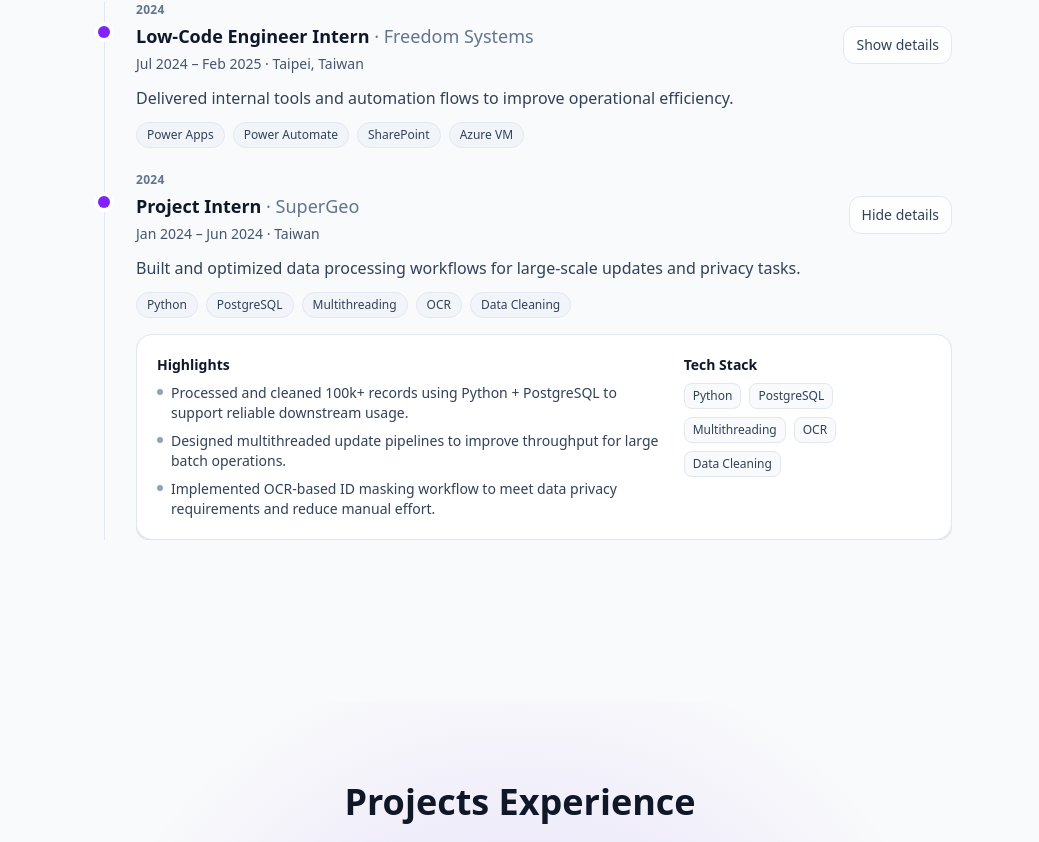
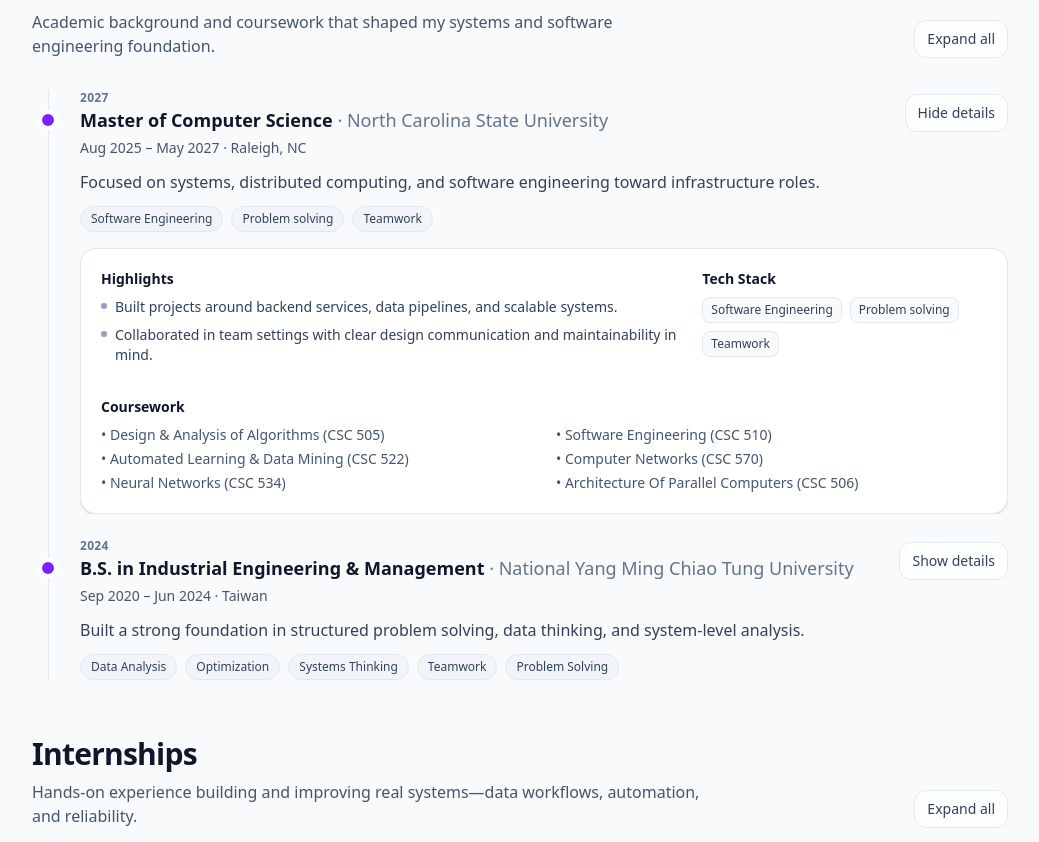
Before and after one commit to hkc619/portfolio, a Next.js app: page / in a window 1280 px wide. Shown: the part 1698-2540 px from the top of the page, without its empty margins (120-1159 px from the left). Built offline with nearby package versions, Linux system fonts and the light colour scheme.

Commit message:
experience and projectmodal update

```diff
--- a/src/app/page.tsx
+++ b/src/app/page.tsx
@@ -16,7 +16,7 @@
       <section id="about" className="h-screen snap-start scroll-mt-16">
         <About />
       </section>
-      <section id="experience" className="h-screen snap-start scroll-mt-16">
+      <section id="experience" className="snap-start scroll-mt-16">
         <Experience />
       </section>
       <section id="projects" className="snap-start scroll-mt-16">
--- a/src/components/Experience.tsx
+++ b/src/components/Experience.tsx
@@ -14,15 +14,88 @@
   summary: string; // 1-liner
   bullets: string[];
   stack: string[];
+  coursework?: string[];
   links?: { label: string; href: string }[];
 };
 
-const experiences: ExperienceItem[] = [
+function cn(...classes: Array<string | false | undefined | null>) {
+  return classes.filter(Boolean).join(" ");
+}
+
+function formatRange(start: string, end: string) {
+  const fmt = (s: string) => {
+    if (s === "Present") return "Present";
+    const [y, m] = s.split("-");
+    const month = Number(m);
+    const map = ["Jan","Feb","Mar","Apr","May","Jun","Jul","Aug","Sep","Oct","Nov","Dec"];
+    return `${map[month - 1]} ${y}`;
+  };
+  return `${fmt(start)} – ${fmt(end)}`;
+}
+
+const fadeUp = {
+  hidden: { opacity: 0, y: 14 },
+  show: { opacity: 1, y: 0 },
+};
+
+const educationItems: ExperienceItem[] = [
+  {
+    id: "ncsu-mcs",
+    start: "2025-08",
+    end: "2027-05",
+    yearLabel: "2027",
+    title: "Master of Computer Science",
+    org: "North Carolina State University",
+    location: "Raleigh, NC",
+    summary:
+      "Focused on systems, distributed computing, and software engineering toward infrastructure roles.",
+    bullets: [
+      "Built projects around backend services, data pipelines, and scalable systems.",
+      "Collaborated in team settings with clear design communication and maintainability in mind.",
+    ],
+    stack: ["Software Engineering", "Problem solving", "Teamwork"],
+    coursework: [
+      "Design & Analysis of Algorithms (CSC 505)",
+      "Software Engineering (CSC 510)",
+      "Automated Learning & Data Mining (CSC 522)",
+      "Computer Networks (CSC 570)",
+      "Neural Networks (CSC 534)",
+      "Architecture Of Parallel Computers (CSC 506)",
+    ],
+    // links: [{ label: "Coursework", href: "/coursework" }],
+  },
+  {
+    id: "nycu-ie",
+    start: "2020-09",
+    end: "2024-06",
+    yearLabel: "2024",
+    title: "B.S. in Industrial Engineering & Management",
+    org: "National Yang Ming Chiao Tung University",
+    location: "Taiwan",
+    summary:
+      "Built a strong foundation in structured problem solving, data thinking, and system-level analysis.",
+    bullets: [
+      "Developed analytical thinking through operations research and data-driven decision making.",
+      "Strengthened collaboration and communication through team projects and presentations.",
+    ],
+    stack: ["Data Analysis", "Optimization", "Systems Thinking", "Teamwork", "Problem Solving"],
+    coursework: [
+      "OOP",
+      "Data Structure",
+      "Algorithms",
+      "Operating Systems",
+      "Cloud Computing",
+      "Deep Learning"
+    ],
+  },
+];
+
+const internshipItems: ExperienceItem[] = [
     {
     id: "freedom-systems",
     start: "2024-07",
     end: "2025-02",
-    yearLabel: "2024",
+    yearLabel: "2025",
     title: "Low-Code Engineer Intern",
     org: "Freedom Systems",
     location: "Taipei, Taiwan",
@@ -31,7 +104,7 @@
       "Built internal approval workflows and notifications using Power Apps / Power Automate / SharePoint.",
       "Deployed and operated cloud services (Azure VM) while improving reliability of business processes.",
     ],
-    stack: ["Power Apps", "Power Automate", "SharePoint", "Azure VM"],
+    stack: ["Power Apps", "JavaScript", "Node.js", "MySQL", "Azure VM"],
   },
   {
     id: "supergeo-intern",
@@ -52,39 +125,26 @@
 
 ];
 
-// --- helpers ---
-function formatRange(start: string, end: string) {
-  const fmt = (s: string) => {
-    if (s === "Present") return "Present";
-    const [y, m] = s.split("-");
-    const month = Number(m);
-    const map = ["Jan", "Feb", "Mar", "Apr", "May", "Jun", "Jul", "Aug", "Sep", "Oct", "Nov", "Dec"];
-    return `${map[month - 1]} ${y}`;
-  };
-  return `${fmt(start)} – ${fmt(end)}`;
-}
+function TimelineSection({
+  id,
+  title,
+  description,
+  items,
+}: {
+  id: string;
+  title: string;
+  description?: string;
+  items: ExperienceItem[];
+}) {
+  const [openAll, setOpenAll] = React.useState(false);
+  const [openId, setOpenId] = React.useState<string | null>(items[0]?.id ?? null);
 
-function cn(...classes: Array<string | false | undefined | null>) {
-  return classes.filter(Boolean).join(" ");
-}
-
-const fadeUp = {
-  hidden: { opacity: 0, y: 14 },
-  show: { opacity: 1, y: 0 },
-};
-
-export default function Experience() {
-  const [openAll, setOpenAll] = React.useState(false);
-  const [openId, setOpenId] = React.useState<string | null>(experiences[1]?.id ?? null);
-
-  // if openAll toggled on, keep openId null (not needed)
   React.useEffect(() => {
     if (openAll) setOpenId(null);
   }, [openAll]);
 
   return (
-    <section id="experience" className="scroll-mt-24">
-      <div className="mx-auto max-w-4xl px-4">
+    <section id={id} className="scroll-mt-24">
       <motion.div
         initial="hidden"
         whileInView="show"
@@ -95,14 +155,15 @@
       >
         <div>
           <h2 className="text-2xl sm:text-3xl font-bold tracking-tight text-slate-900 dark:text-slate-100">
-            Experience
+            {title}
           </h2>
+          {description ? (
             <p className="mt-2 max-w-2xl text-sm sm:text-base text-slate-600 dark:text-slate-300">
-            Timeline-first view for fast scanning, with expandable details for engineering depth.
+              {description}
             </p>
+          ) : null}
         </div>
 
-        <div className="flex items-center gap-2">
         <button
           type="button"
           onClick={() => setOpenAll((v) => !v)}
@@ -111,13 +172,11 @@
             "border border-slate-200 dark:border-slate-800",
             "bg-white/70 dark:bg-slate-900/40 backdrop-blur",
             "text-slate-700 dark:text-slate-200",
-              "hover:bg-white hover:dark:bg-slate-900",
-              "transition"
+            "hover:bg-white hover:dark:bg-slate-900 transition"
           )}
         >
           {openAll ? "Collapse all" : "Expand all"}
         </button>
-        </div>
       </motion.div>
 
       <div className="relative">
@@ -125,8 +184,9 @@
         <div className="absolute left-4 top-0 h-full w-px bg-slate-200 dark:bg-slate-800" />
 
         <ul className="space-y-6">
-          {experiences.map((item, idx) => {
+          {items.map((item, idx) => {
             const isOpen = openAll || openId === item.id;
+
             return (
               <motion.li
                 key={item.id}
@@ -147,14 +207,12 @@
                   )}
                 />
 
-                {/* header row */}
                 <div className="flex flex-col gap-2 sm:flex-row sm:items-start sm:justify-between">
                   <div>
                     <p className="text-xs font-semibold uppercase tracking-wide text-slate-500 dark:text-slate-400">
                       {item.yearLabel}
                     </p>
-
-                    <h3 className="mt-1 text-lg font-semibold text-slate-900 dark:text-slate-100">
+                    <h3 className="text-lg font-semibold text-slate-900 dark:text-slate-100">
                       {item.title}{" "}
                       <span className="text-slate-500 dark:text-slate-400 font-medium">
                         · {item.org}
@@ -170,11 +228,10 @@
                       {item.summary}
                     </p>
 
-                    {/* stack badges */}
                     <div className="mt-3 flex flex-wrap gap-2">
                       {item.stack.map((s) => (
                         <span
-                          key={s}
+                          key={`${item.id}-${s}`}
                           className={cn(
                             "inline-flex items-center rounded-full px-2.5 py-1 text-xs font-medium",
                             "bg-slate-100 text-slate-700",
@@ -188,12 +245,11 @@
                     </div>
                   </div>
 
-                  {/* toggle button */}
-                  <div className="sm:pt-6">
+                  <div className="sm:pt-1">
                     <button
                       type="button"
                       onClick={() => {
-                        if (openAll) return; // openAll manages everything
+                        if (openAll) return;
                         setOpenId((cur) => (cur === item.id ? null : item.id));
                       }}
                       className={cn(
@@ -211,7 +267,7 @@
                   </div>
                 </div>
 
-                {/* expandable card */}
+                {/* expandable details card */}
                 <motion.div
                   id={`${item.id}-details`}
                   initial={false}
@@ -253,7 +309,7 @@
                         <div className="mt-2 flex flex-wrap gap-2">
                           {item.stack.map((s) => (
                             <span
-                              key={`${item.id}-${s}`}
+                              key={`stack-${item.id}-${s}`}
                               className={cn(
                                 "inline-flex items-center rounded-lg px-2 py-1 text-xs font-medium",
                                 "bg-slate-50 text-slate-700",
@@ -265,30 +321,19 @@
                             </span>
                           ))}
                         </div>
-
-                        {item.links?.length ? (
-                          <>
+                      </div>
+                            {item.coursework && (
+                            <div className="md:col-span-12">
                               <p className="mt-4 text-sm font-semibold text-slate-900 dark:text-slate-100">
-                              Links
+                                Coursework
                               </p>
-                            <div className="mt-2 flex flex-col gap-2">
-                              {item.links.map((l) => (
-                                <a
-                                  key={l.href}
-                                  href={l.href}
-                                  className={cn(
-                                    "text-sm font-medium",
-                                    "text-violet-700 dark:text-violet-400",
-                                    "hover:underline underline-offset-4"
+                              <ul className="mt-2 grid gap-x-6 gap-y-1 sm:grid-cols-2 text-sm text-slate-600 dark:text-slate-300">
+                                {item.coursework.map((c) => (
+                                  <li key={c}>• {c}</li>
+                                ))}
+                              </ul>
+                            </div>
                           )}
-                                >
-                                  {l.label}
-                                </a>
-                              ))}
-                            </div>
-                          </>
-                        ) : null}
-                      </div>
                     </div>
                   </div>
                 </motion.div>
@@ -297,8 +342,28 @@
           })}
         </ul>
       </div>
-      </div>
     </section>
-
   );
 }
+
+export default function Experience() {
+  return (
+    <section className="mx-auto max-w-5xl px-6 py-16">
+      <TimelineSection
+        id="education"
+        title="Education"
+        description="Academic background and coursework that shaped my systems and software engineering foundation."
+        items={educationItems}
+      />
+
+      <div className="h-14" />
+
+      <TimelineSection
+        id="internships"
+        title="Internships"
+        description="Hands-on experience building and improving real systems—data workflows, automation, and reliability."
+        items={internshipItems}
+      />
+    </section>
+  );
+}
--- a/src/components/ProjectModal.tsx
+++ b/src/components/ProjectModal.tsx
@@ -8,12 +8,25 @@
   subtitle?: string;
   description: string; // 短描述（卡片用）
   details: {
+    start: string,
+    end: string,
     overview: string;
     tech: string[];
     highlights: string[];
     links?: { label: string; href: string }[];
   };
 };
+
+function formatRange(start: string, end: string) {
+  const fmt = (s: string) => {
+    if (s === "Present") return "Present";
+    const [y, m] = s.split("-");
+    const month = Number(m);
+    const map = ["Jan","Feb","Mar","Apr","May","Jun","Jul","Aug","Sep","Oct","Nov","Dec"];
+    return `${map[month - 1]} ${y}`;
+  };
+  return `${fmt(start)} – ${fmt(end)}`;
+}
 
 export default function ProjectModal({
   project,
@@ -58,6 +71,11 @@
                     <p className="mt-1 text-sm text-gray-600 dark:text-gray-300">
                       {project.subtitle}
                     </p>
+                  )}
+                    {project.details.start && project.details.end && (
+                   <p className="mt-1 text-sm text-slate-600 dark:text-slate-300">
+                    {formatRange(project.details.start, project.details.end)}
+                   </p>
                   )}
                 </div>
 
--- a/src/components/Projects.tsx
+++ b/src/components/Projects.tsx
@@ -8,7 +8,7 @@
    {
     id: "chatbot",
     title: "AI chatbot",
-    subtitle: "Privacy automation",
+    subtitle: "Service 24/7",
     description:
       "Automated masking of sensitive fields on ID documents using OCR + CV.",
     details: {
@@ -20,6 +20,8 @@
         "Implemented masking rules for common sensitive fields",
         "Packaged as a script/tool for batch processing",
       ],
+      start: "2024-11",
+      end: "2025-01"
     },
   },
   {
@@ -59,7 +61,7 @@
 ];
 const C_PROJECTS: Project[] = [
     {
-    id: "Hungrywolf",
+    id: "netflixrecommander",
     title: "Netflix Recommander System",
     subtitle: "Function update",
     description:
@@ -76,7 +78,7 @@
     },
   },
   {
-    id: "Hungrywolf",
+    id: "hungrywolf",
     title: "Hungry wolf ",
     subtitle: "Function update",
     description:
@@ -93,7 +95,7 @@
     },
   },
   {
-    id: "calendar",
+    id: "epicourier",
     title: "EpiCourier Calendar App",
     subtitle: "Full-stack scheduling + integrations",
     description:
```
Also changed, not shown: src/components/Navbar.tsx (+1 -7 lines). Lines whose indentation alone changed are shown as unchanged.
